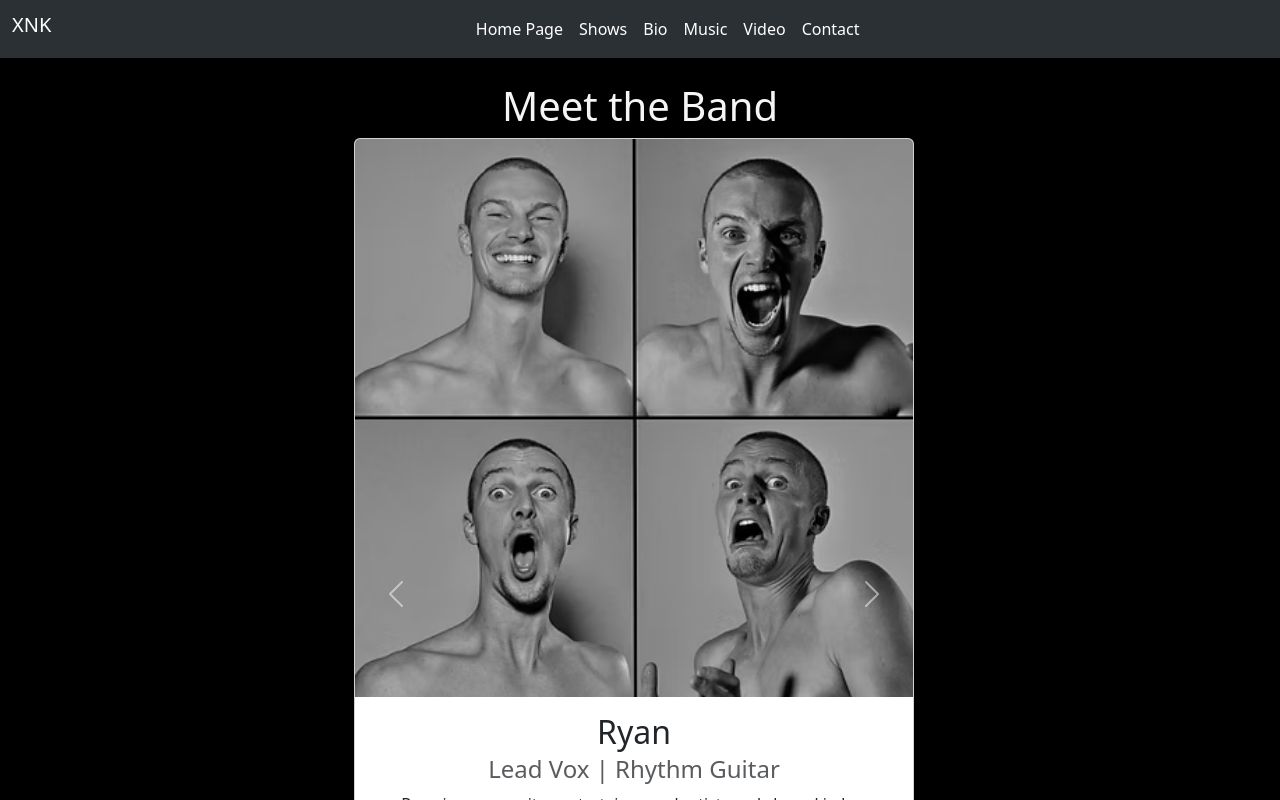
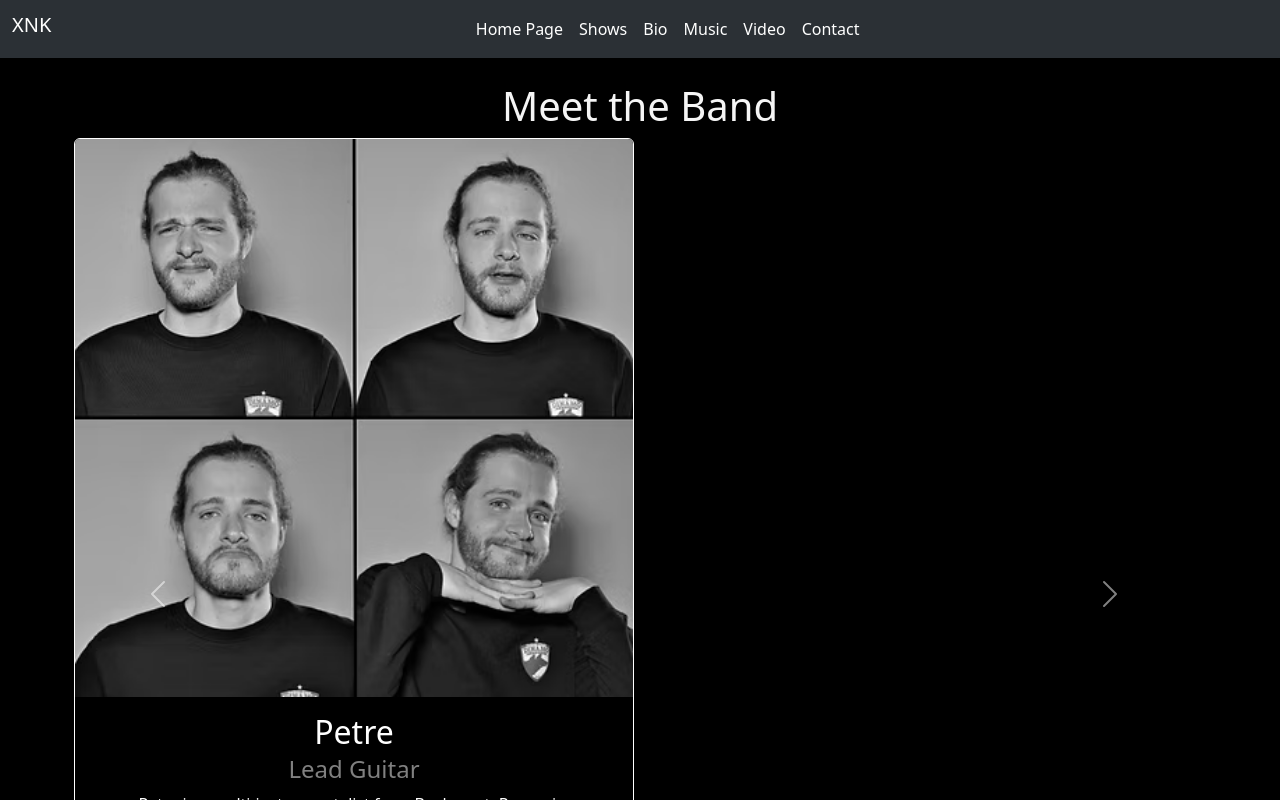
Before and after one commit to Aaron-Quickstart/tester_projects, a React (Vite) app in the folder XNKwebsite/website_for_xnk_react/: page /bio in a window 1280 px wide. Shown: the top 800 px of the page. Built offline with nearby package versions, Linux system fonts and the light colour scheme.

Commit message:
Reworking bio cards.  Resources found, edits starting.

```diff
--- a/XNKwebsite/website_for_xnk_react/src/pages/Bio.jsx
+++ b/XNKwebsite/website_for_xnk_react/src/pages/Bio.jsx
@@ -24,11 +24,11 @@ export default function Bio()
         <Container className='flex-column d-flex nav align-items-center'>
             <Carousel fade>
                 <Carousel.Item>
-                    <Card style={{ width: '35rem' }}>
+                    <Card className='bg-transparent border-white' text='white' style={{ width: '35rem' }}>
                         <Card.Img variant="top" src={Ryan} />
                         <Card.Body>
                             <Card.Title><h2>Ryan</h2></Card.Title>
-                            <Card.Subtitle className="mb-2 text-muted"><h4>Lead Vox | Rhythm Guitar</h4></Card.Subtitle>
+                            <Card.Subtitle className="mb-2" style={{color: "grey"}}><h4>Lead Vox | Rhythm Guitar</h4></Card.Subtitle>
                                 <Card.Text>
                                     Ryan is a songwriter, entertainer, and artist newly based in Los Angeles. Originally from East TN.
                                     He is a groove and lyric based writer with a volcanic passion for dramatic rock n' roll.
@@ -42,6 +42,36 @@ export default function Bio()
                     </Card>
                 </Carousel.Item>
 
+                <Carousel.Item>
+                    <Card className='bg-transparent border-white' text='white' style={{ width: '35rem' }}>
+                        <Card.Img variant="top" src={Petre} />
+                        <Card.Body>
+                            <Card.Title><h2>Petre</h2></Card.Title>
+                            <Card.Subtitle className="mb-2" style={{color: "grey"}}><h4>Lead Guitar</h4></Card.Subtitle>
+                                <Card.Text>
+                                        Petre is a multi-instrumentalist from Bucharest, Romania.<br/>
+                                        But don't let that eastern european sense of humor scare you.
+                                        Petre specializes in film scoring, production, the best schnitzel you've ever eaten, and face-melting guitar.
+                                </Card.Text>
+                        </Card.Body>
+                        <br/>
+                    </Card>
+                </Carousel.Item>
+
+                <Carousel.Item>
+                        <Card className='bg-transparent border-white' text='white' style={{ width: '35rem' }}>
+                        <Card.Img variant="top" src={Riana} />
+                        <Card.Body>
+                            <Card.Title>Riana</Card.Title>
+                                <Card.Subtitle className="mb-2" style={{ color: "grey" }}>Keytar | Synth</Card.Subtitle>
+                                <Card.Text>
+                                    Riana is a Los Angeles native who's classical piano prowess has few rivals.
+                                    That combined with the attitude and delivery of a rock n' roller it's just as much fun to watch as to listen.
+                                </Card.Text>
+                        </Card.Body>
+                        <br/>
+                    </Card>
+                </Carousel.Item>
             </Carousel>
         </Container>
         <br/>
@@ -52,33 +82,8 @@ export default function Bio()
 }
 
 /*
-          <Carousel.Item>
-                    <Card style={{ width: '30rem' }}>
-                        <Card.Img variant="top" src={Petre} />
-                        <Card.Body>
-                            <Card.Title>Petre</Card.Title>
-                            <Card.Subtitle className="mb-2 text-muted">Lead Guitar</Card.Subtitle>
-                                <Card.Text>
-                                    Petre is a multi-instrumentalist from Bucharest, Romania.<br/>
-                                    But don't let that eastern european sense of humor scare you.
-                                    Petre specializes in film scoring, production, the best schnitzel you've ever eaten, and face-melting guitar.
-                                </Card.Text>
-                        </Card.Body>
-                    </Card>
-                </Carousel.Item>
-                <Carousel.Item>
-                    <Card style={{ width: '30rem' }}>
-                        <Card.Img variant="top" src={Riana} />
-                        <Card.Body>
-                            <Card.Title>Riana</Card.Title>
-                            <Card.Subtitle className="mb-2 text-muted">Keytar | Synth</Card.Subtitle>
-                                <Card.Text>
-                                    Riana is a Los Angeles native who's classical piano prowess has few rivals.
-                                    That combined with the attitude and delivery of a rock n' roller it's just as much fun to watch as to listen.
-                                </Card.Text>
-                        </Card.Body>
-                    </Card>
-                </Carousel.Item>
+
+
 <Carousel.Item>
     <Card style={{ width: '30rem' }}>
         <Card.Img variant="top" src={John} />
@@ -92,6 +97,7 @@ export default function Bio()
         </Card.Body>
     </Card>
 </Carousel.Item>
+
 <Carousel.Item>
     <Card style={{ width: '30rem' }}>
         <Card.Img variant="top" src={Lina} />
```
Lines whose indentation alone changed are shown as unchanged.
